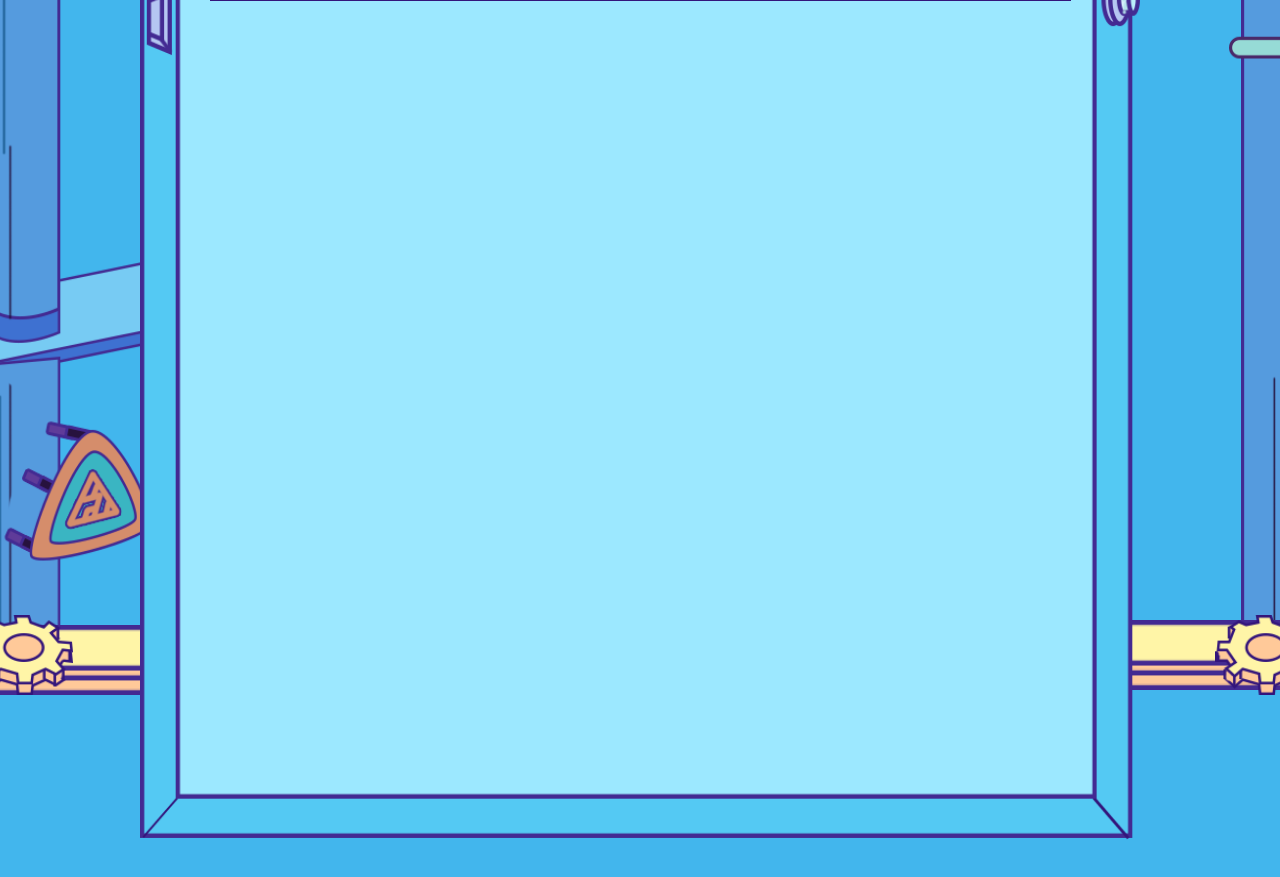
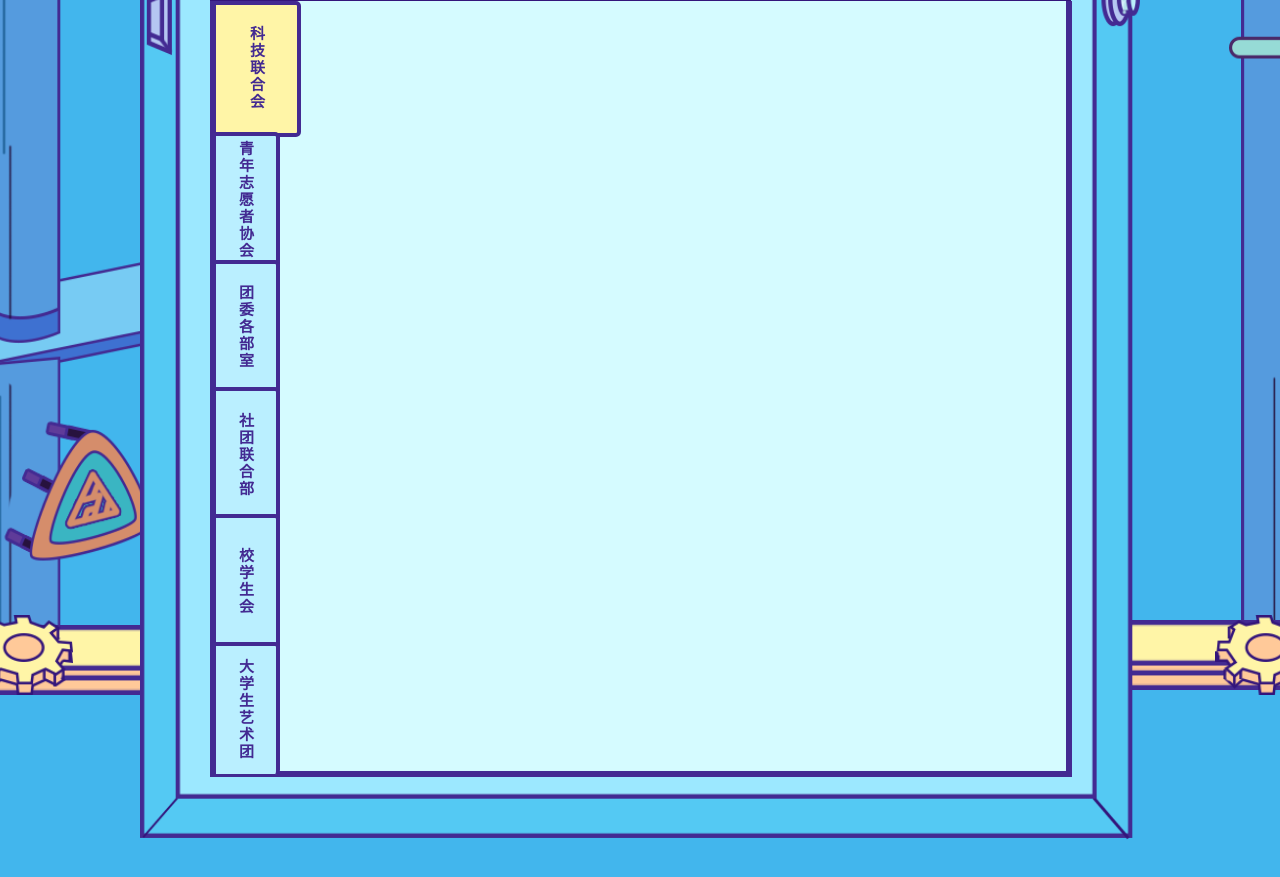
Before and after one commit to RedrockTeam/welcomeNewcomerOfPC, a Vue app: page /#/style in a window 1280 px wide. Shown: the part 1320-2197 px from the top of the page. Built offline with nearby package versions, Linux system fonts and the light colour scheme.

Commit message:
完成SideBar

```diff
--- a/src/components/Layout/Vheader.vue
+++ b/src/components/Layout/Vheader.vue
@@ -10,7 +10,7 @@
                         :key="index"
                         :class="{aactive: isActive(link)}">
                         <div class="link-box">
-                            <img v-if="$route.path===link.path" :src="link.activeSrc">
+                            <img v-if="isActive(link)" :src="link.activeSrc">
                             <img v-else :src="link.src">
                         </div>
                     </router-link>
@@ -48,7 +48,7 @@ export default {
                     activeSrc: require('../../assets/ttraining-active.png'),
                 },
                 {
-                    path: '/activity/smile',
+                    path: '/activity',
                     src: require('../../assets/tactivity.png'),
                     activeSrc: require('../../assets/tactivity-active.png'),
                 },
@@ -62,7 +62,12 @@ export default {
     },
     methods: {
         isActive(link) {
-            return this.$route.path === link.path ? true : false
+            if (this.$route.path.indexOf('activity')!=-1 && link.path === '/activity') {
+                return true
+            }
+            else {
+                return this.$route.path === link.path ? true : false
+            }
         }
     }
 }
--- a/src/components/Style/Student.vue
+++ b/src/components/Style/Student.vue
@@ -4,6 +4,7 @@
 
 <script>
 import TopBar from '../common/TopBar'
+import ZuZhi from '../Style/ZuZhi'
 
 export default {
     components: {
@@ -14,7 +15,7 @@ export default {
             barList: [
             {
                 title: require('../../assets/xiaojizuzhi.png'),
-                component: null
+                component: ZuZhi
             },
             {
                 title: require('../../assets/xueshengshetuan.png'),
--- /dev/null
+++ b/src/components/Style/ZuZhi.vue
@@ -0,0 +1,55 @@
+<template>
+    <div class="zuzhi">
+        <side-bar :barList="barList"></side-bar>
+    </div>
+</template>
+
+<script>
+import SideBar from '../common/SideBar'
+
+export default {
+    components: {
+        SideBar
+    },
+    data() {
+        return {
+            barList: [
+                {
+                    title: '科技联合会',
+                    component: null
+                },
+                {
+                    title: '青年志愿者协会',
+                    component: null
+                },
+                {
+                    title: '团委各部室',
+                    component: null
+                },
+                {
+                    title: '社团联合部',
+                    component: null
+                },
+                {
+                    title: '校学生会',
+                    component: null
+                },
+                {
+                    title: '大学生艺术团',
+                    component: null
+                }
+            ]
+        }
+    }
+}
+</script>
+
+<style lang="less" scoped>
+    .zuzhi {
+        width: 99.4%;
+        height: 770px;
+        border: solid 6px #432a92;
+        border-top: none;
+        background: #d5fbff;
+    }
+</style>
--- a/src/components/common/SideBar.vue
+++ b/src/components/common/SideBar.vue
@@ -0,0 +1,73 @@
+<template>
+    <div class="bar">
+        <div class="side-bar">
+            <div
+                :class="['button', {active: currentComponent===list}]"
+                v-for="list of barList"
+                :key="list.title"
+                @click="currentComponent=list">{{ list.title }}</div>
+        </div>
+        <transition enter-active-class="animated fadeIn faster" leave-active-class="animated fadeOut faster" mode="out-in">
+            <component :is="currentComponent.component"></component>
+        </transition>
+    </div>
+</template>
+
+<script>
+export default {
+    props: {
+        barList: {
+            type: Array
+        }
+    },
+    data() {
+        return {
+            currentComponent: this.barList[0]
+        }
+    }
+}
+</script>
+
+<style lang="less" scoped>
+    .bar {
+        width: 100%;
+        height: 100%;
+    }
+    .side-bar {
+        width: 60px;
+        height: 100%;
+        display: flex;
+        flex-flow: column;
+    }
+    .button {
+        width: 100%;
+        flex: 1;
+        background: #baefff;
+        // border-right: solid 5px #432a92;
+        //border-left: none;
+        // border-bottom: solid 3px #432a92;
+        // border-top: solid 3px #432a92;
+        margin: -4.5px;
+        border: solid 4.5px #432a92;
+        border-top-right-radius: 5px;
+        border-bottom-right-radius: 5px;
+        writing-mode: vertical-lr;
+        cursor: pointer;
+        color: #432a92;
+        display: flex;
+        justify-content: center;
+        align-items: center;
+        font-size: 15px;
+        font-weight: 600;
+        letter-spacing: 2px;
+        transition: all .5s;
+        &:last-child {
+            border-bottom: solid 1px #432a92;
+        }
+    }
+    .active {
+        background: #fff5a7;
+        width: 135%;
+        margin: 0 0 0 -4px;
+    }
+</style>
--- a/src/components/common/TopBar.vue
+++ b/src/components/common/TopBar.vue
@@ -8,7 +8,7 @@
                 @click="currentComponent=list"><img :src="list.title"></div>
         </div>
         <transition enter-active-class="animated fadeIn faster" leave-active-class="animated fadeOut faster" mode="out-in">
-            <component :is="currentComponent.component"></component>
+            <keep-alive><component :is="currentComponent.component"></component></keep-alive>
         </transition>
     </div>
 </template>
--- a/src/components/training/QingJiaZhiDu.vue
+++ b/src/components/training/QingJiaZhiDu.vue
@@ -43,13 +43,13 @@ export default {
         width: 730px;
         height: 390px;
         padding-left: 55px;
-        padding-top: 40px;
+        padding-top: 30px;
         font-size: 16px;
         color: #432a92;
         .content {
             display: flex;
             align-items: center;
-            margin-bottom: 10px;
+            margin-bottom: 18px;
         }
         .num {
             width: 25px;
```
Also changed, not shown: 1 other file (tests, documents, lock files or other folders).
